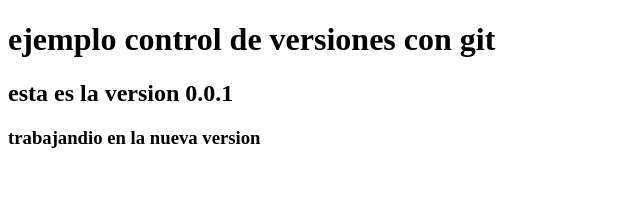
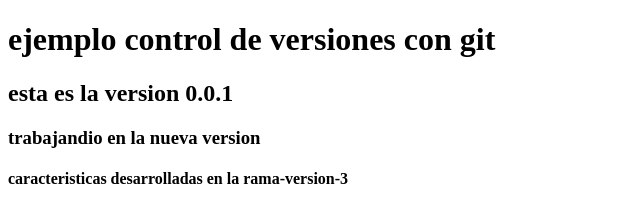
Before and after one commit to estevan1065/talento-tech--lab--6, a plain HTML site: page index.html in a window 1280 px wide. Shown: the whole page, without its empty margins (0-640 px from the left). Drawn offline with Linux system fonts and the light colour scheme.

Commit message:
nueva version 3 rama-version 3 incluye-titulo h4

```diff
--- a/index.html
+++ b/index.html
@@ -10,5 +10,6 @@
 <h1>ejemplo control de versiones con git</h1>
 <h2>esta es la version 0.0.1</h2>
 <h3>trabajandio en la nueva version</h3>
+<h4>caracteristicas desarrolladas en la rama-version-3</h4>
 </body>
 </html>
```
